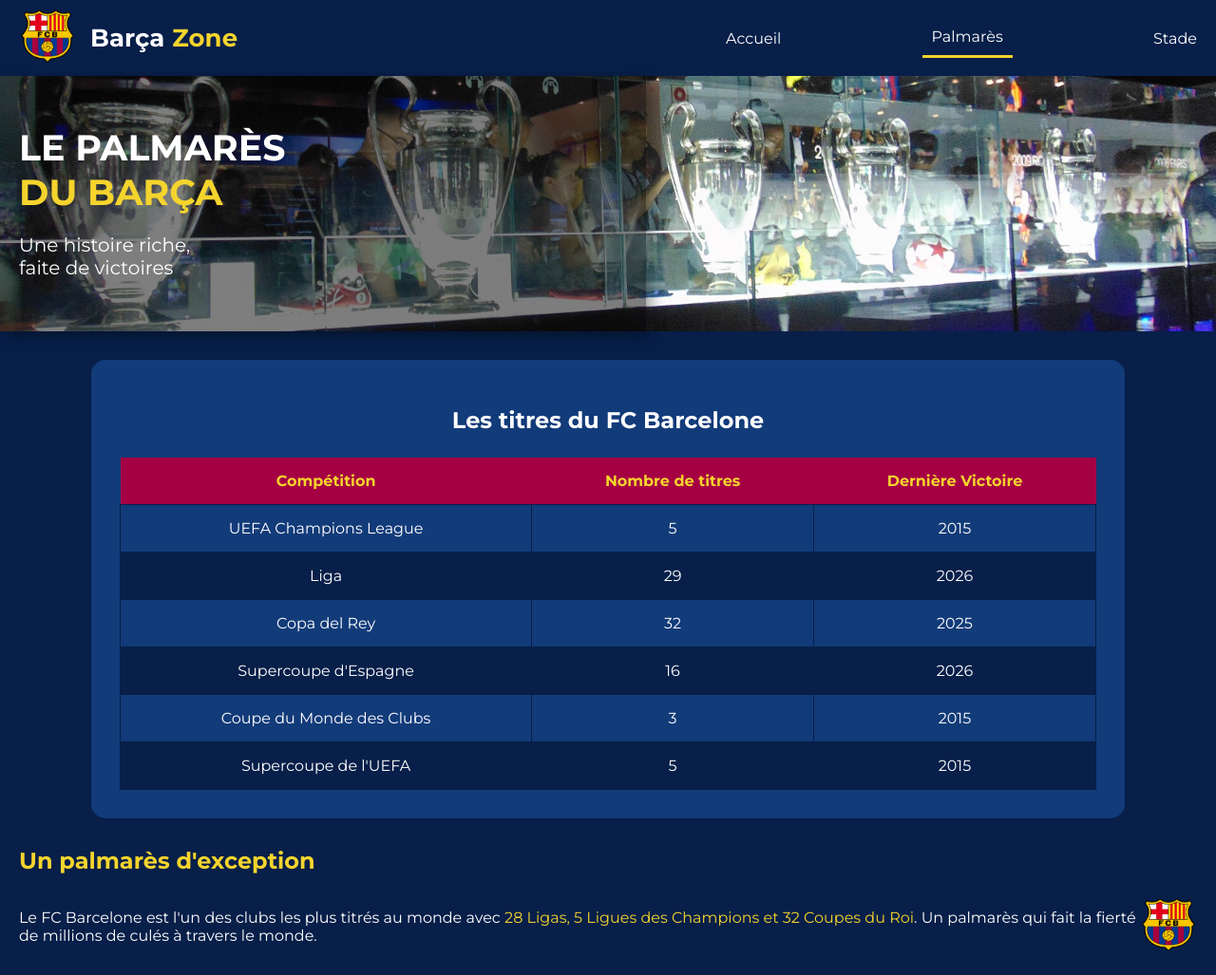
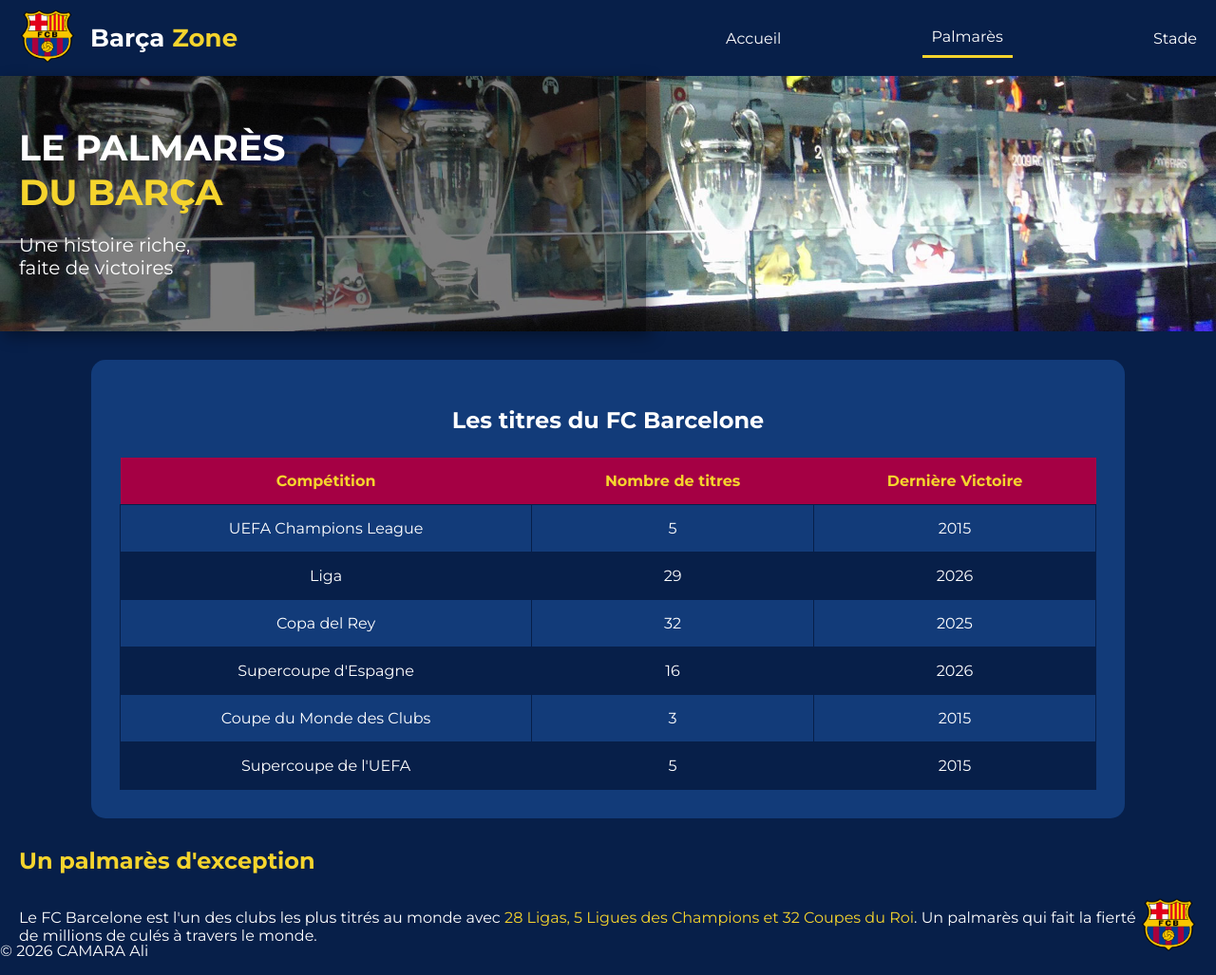
Before and after one commit to alicam9312-coder/Bar-a, a plain HTML site: page palmarès.html in a window 1280 px wide. Shown: the whole page at 95% size. Drawn offline with Linux system fonts and the light colour scheme.

Commit message:
Update palmarès.html

```diff
--- a/palmarès.html
+++ b/palmarès.html
@@ -102,6 +102,11 @@
             </div>
         </section>
     </main>
+    <footer>
+        <p>
+            © 2026 CAMARA Ali
+        </p>
+    </footer>
 
 </body>
 </html>
```
